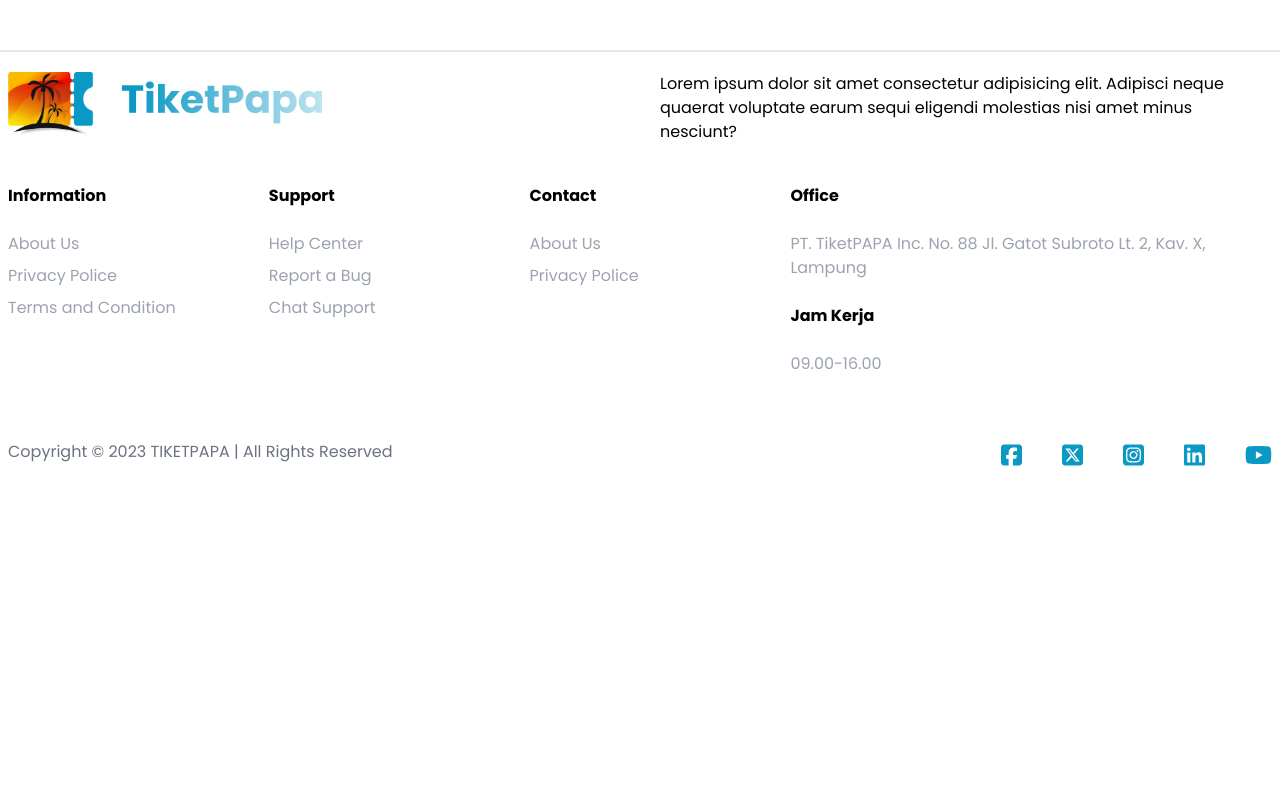
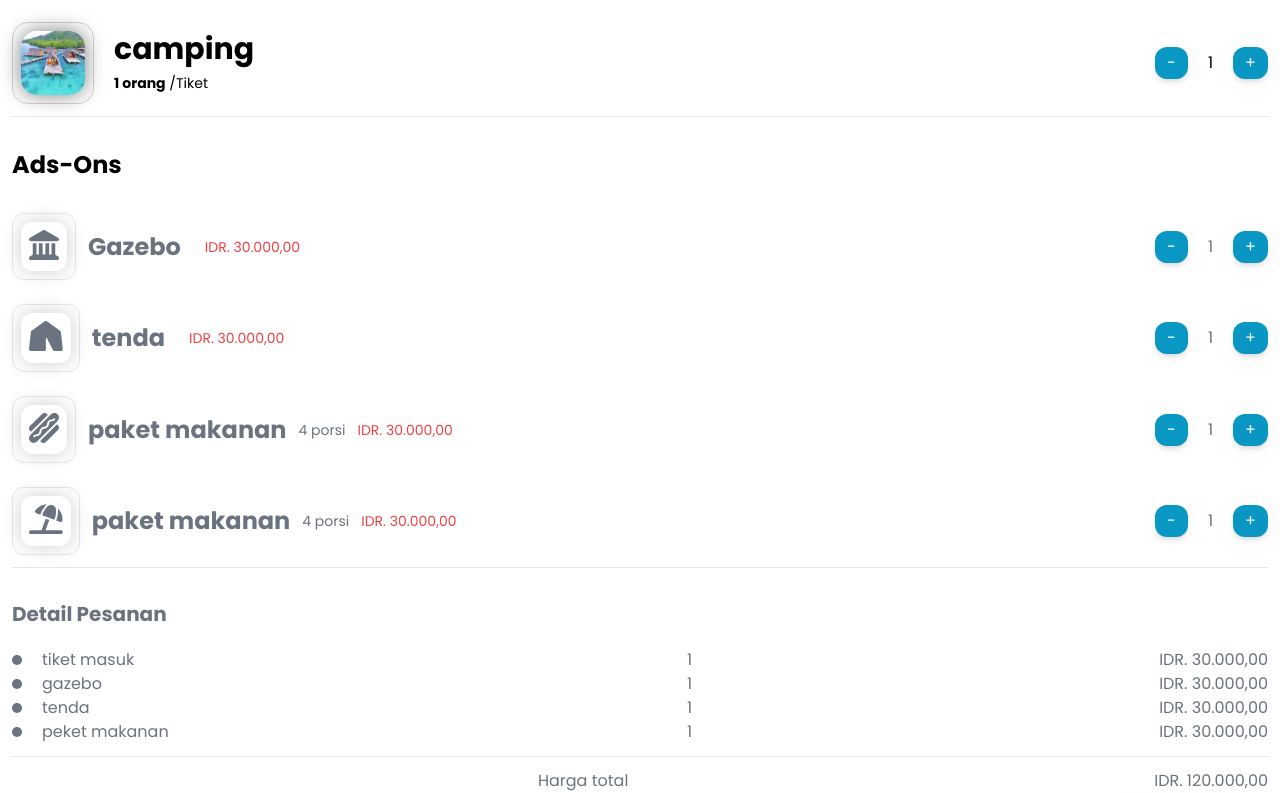
Before and after one commit to tiket-papa/fornt-end, a Next.js app: page /pesan-tiket in a window 1280 px wide. Shown: the part 388-1181 px from the top of the page. Before the commit the page ends 880 px from the top, so only its background shows below. Built offline with nearby package versions, Linux system fonts and the light colour scheme.

Commit message:
page order

```diff
--- a/src/app/login/page.tsx
+++ b/src/app/login/page.tsx
@@ -1,4 +1,5 @@
 'use client'
+
 import LoginForm from '@/components/Clinet/Login/LoginForm'
 import Image from 'next/image'
 
--- a/src/app/pesan-tiket/page.tsx
+++ b/src/app/pesan-tiket/page.tsx
@@ -1,10 +1,78 @@
 'use client'
 import Client from '@/Layouts/Client'
+import BtnLink from '@/components/Button'
+import ListAdsOnsComponent from '@/components/Clinet/OrderTiket/ListAdsOns'
+import ListedorderComponent from '@/components/Clinet/OrderTiket/ListedOrder'
 import BuyerLandingComponent from '@/components/Clinet/landing/BuyerLanding'
-import { faCalendar, faClock } from '@fortawesome/free-solid-svg-icons'
+import { priceFormaterID } from '@/utilities/priceFormater'
+import { faCalendar, faClock, faHotdog, faLandmark, faTent } from '@fortawesome/free-solid-svg-icons'
 import { FontAwesomeIcon } from '@fortawesome/react-fontawesome'
+import Image from 'next/image'
 
 export default function PesanTiket () {
+  const resultTiket = [
+    {
+      name: 'tiket masuk',
+      qty: 1,
+      price: 30000
+    },
+    {
+      name: 'gazebo',
+      qty: 1,
+      price: 30000
+    },
+    {
+      name: 'tenda',
+      qty: 1,
+      price: 30000
+    },
+    {
+      name: 'peket makanan',
+      qty: 1,
+      price: 30000
+    }
+  ]
+  const data = {
+    image: '/storage/images/image1.jpg',
+    name: 'camping',
+    parameter: {
+      jumlah: 1,
+      satuan: 'orang'
+    }
+
+  }
+
+  const adsOns = [
+    {
+      name: 'Gazebo',
+      price: 30000,
+      //   parameter: null,
+      icon: faLandmark
+    },
+    {
+      name: 'tenda',
+      price: 30000,
+      //   parameter: null,
+      icon: faTent
+    },
+    {
+      name: 'paket makanan',
+      parameter: {
+        jumlah: 4,
+        satuan: 'porsi'
+      },
+      price: 30000,
+      icon: faHotdog
+    },
+    {
+      name: 'paket makanan',
+      parameter: {
+        jumlah: 4,
+        satuan: 'porsi'
+      },
+      price: 30000
+    }
+  ]
   return (
       <Client>
           <BuyerLandingComponent />
@@ -29,9 +97,61 @@ export default function PesanTiket () {
                       </div>
                   </div>
               </section>
+              <section>
+                  <div className="flex justify-between items-center py-3">
+                      <div className="flex gap-5 items-center">
+                          <div className="w-fit h-fit p-2 border border-gray-300 rounded-2xl">
+                              <div className="relative w-16 aspect-square rounded-2xl overflow-hidden shadow-[0_0_20px_rgba(0,0,0,0.5)]">
+                                  <Image
+                                      src={data.image}
+                                      alt={data.name}
+                                      fill
+                                      className='object-cover'
+                                      sizes='200px'
+                          />
+                              </div>
+                          </div>
+                          <div className=''>
+                              <span className='whitespace-nowrap block text-3xl font-bold pb-1'>{data.name}</span>
+                              <span className='text-sm'> <span className='font-bold'>{data.parameter.jumlah} {data.parameter.satuan}</span> /Tiket</span>
+                          </div>
+                      </div>
 
-              <section>
+                      <div className="flex items-center gap-5">
+                          <button className='bg-main-color hover:bg-cyan-700 py-1 px-3 rounded-xl text-white hover:text-gray-400 shadow-md'>
+                              <span className='drop-shadow-[0_5px_20px_rgba(0,0,0,1)]'>-</span>
+                          </button>
+                          <span>1</span>
+                          <button className='bg-main-color hover:bg-cyan-700 py-1 px-3 rounded-xl text-white hover:text-gray-400 shadow-md'>
+                              <span className='drop-shadow-[0_5px_20px_rgba(0,0,0,1)]'>+</span>
+                          </button>
+                      </div>
 
+                  </div>
+                  <div className="w-full border-b mb-3"></div>
+              </section>
+              <section className='adds-ons'>
+                  <p className="font-bold text-2xl pt-5  pb-5">Ads-Ons</p>
+                  {adsOns.map((item, index) => (
+                      <ListAdsOnsComponent key={index} data={item} />
+                  ))}
+                  <div className="w-full border-b mb-3"></div>
+              </section>
+
+              <section className=' text-gray-500'>
+                  <p className="font-bold text-xl pt-5  pb-5">Detail Pesanan</p>
+                  {resultTiket.map((item, index) => (
+                      <ListedorderComponent data={item} key={index} />
+                  ))}
+                  <div className="w-full border-b my-3"></div>
+                  <div className="flex justify-between items-center ">
+                      <div className=""></div>
+                      <span>Harga total</span>
+                      <span>{priceFormaterID(resultTiket.reduce((total, object) => total + object.price, 0))}</span>
+                  </div>
+                  <div className="flex justify-end py-5">
+                      <BtnLink text='Pesan sekarang' target={'#'} />
+                  </div>
               </section>
           </main>
       </Client>
--- /dev/null
+++ b/src/components/Clinet/OrderTiket/ListAdsOns.tsx
@@ -0,0 +1,42 @@
+import { priceFormaterID } from '@/utilities/priceFormater'
+import { type IconDefinition } from '@fortawesome/fontawesome-svg-core'
+import { faUmbrellaBeach } from '@fortawesome/free-solid-svg-icons'
+import { FontAwesomeIcon } from '@fortawesome/react-fontawesome'
+
+export default function ListAdsOnsComponent ({ data }: { data: {
+  name: string
+  parameter?: {
+    jumlah: number
+    satuan: string
+  }
+  price: number
+  icon?: IconDefinition
+} }) {
+  const icon = data.icon ?? faUmbrellaBeach
+  return (
+      <>
+          <div className="flex items-center justify-between py-3 text-gray-500">
+              <div className="flex items-center gap-3">
+                  <div className="w-fit h-fit p-2 border border-gray-200 rounded-xl">
+                      <div className="aspect-square bg-white rounded-xl shadow-[0_0_20px_rgba(0,0,0,0.2)]">
+                          <FontAwesomeIcon icon={icon} className='text-3xl p-2' />
+                      </div>
+                  </div>
+                  <span className='text-2xl font-bold'>{data.name}</span>
+                  <span className='text-sm'>{data.parameter?.jumlah} {data.parameter?.satuan}</span>
+                  <span className='text-sm text-red-500'>{priceFormaterID(data.price)}</span>
+              </div>
+
+              <div className="flex items-center gap-5">
+                  <button className='bg-main-color hover:bg-cyan-700 py-1 px-3 rounded-xl text-white hover:text-gray-400 shadow-md'>
+                      <span className='drop-shadow-[0_5px_20px_rgba(0,0,0,1)]'>-</span>
+                  </button>
+                  <span>1</span>
+                  <button className='bg-main-color hover:bg-cyan-700 py-1 px-3 rounded-xl text-white hover:text-gray-400 shadow-md'>
+                      <span className='drop-shadow-[0_5px_20px_rgba(0,0,0,1)]'>+</span>
+                  </button>
+              </div>
+          </div>
+      </>
+  )
+}
--- /dev/null
+++ b/src/components/Clinet/OrderTiket/ListedOrder.tsx
@@ -0,0 +1,16 @@
+import { priceFormaterID } from '@/utilities/priceFormater'
+import { faCircle } from '@fortawesome/free-solid-svg-icons'
+import { FontAwesomeIcon } from '@fortawesome/react-fontawesome'
+
+export default function ListedorderComponent ({ data }: { data: { name: string, qty: number, price: number } }) {
+  return (
+      <div className="flex justify-between items-center">
+          <div className="flex items-center gap-5 w-52">
+              <FontAwesomeIcon icon={faCircle} className='text-[10px]' />
+              <span>{data.name}</span>
+          </div>
+          <span>{data.qty}</span>
+          <span>{priceFormaterID(data.price)}</span>
+      </div>
+  )
+}
```
